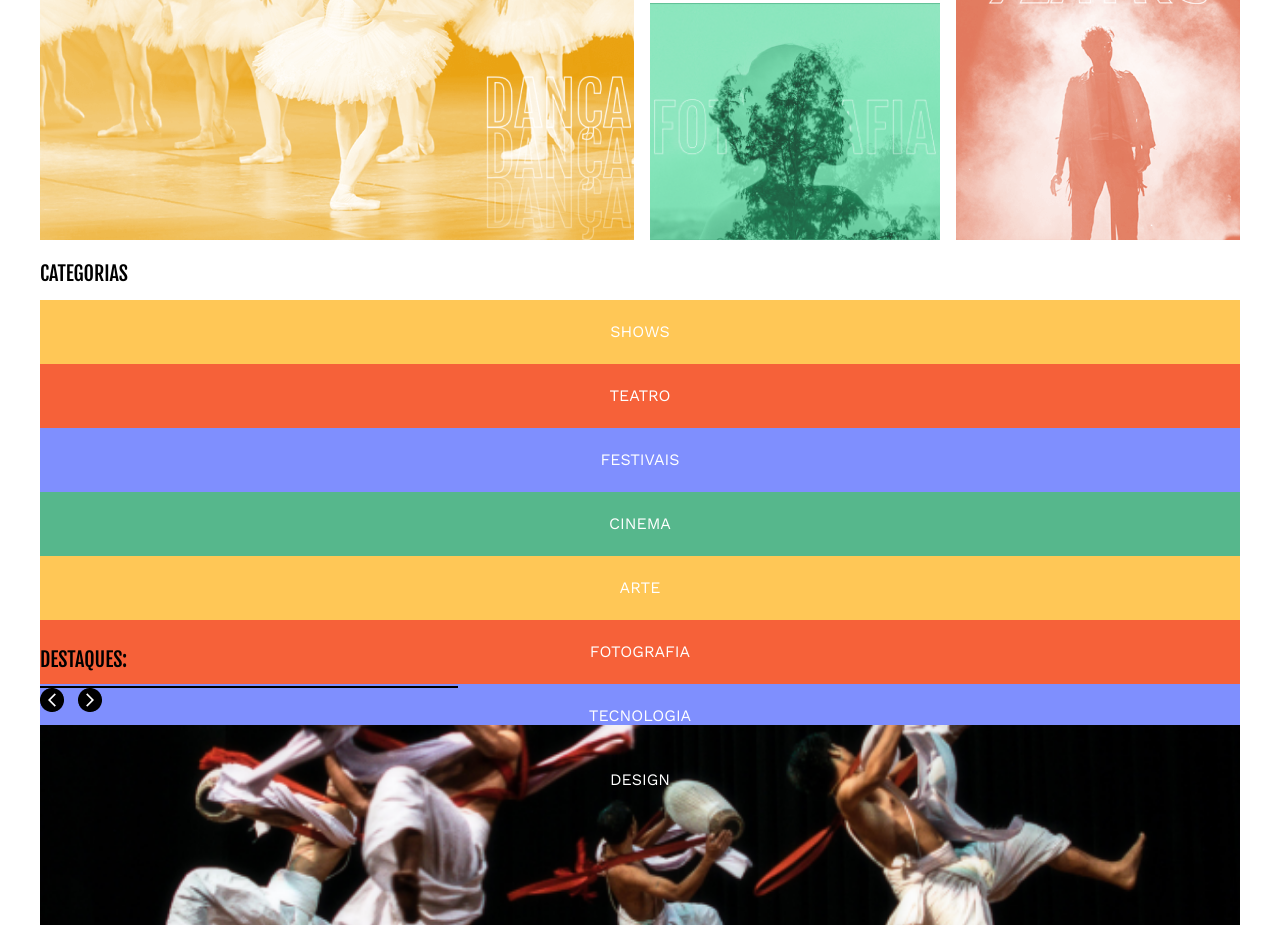
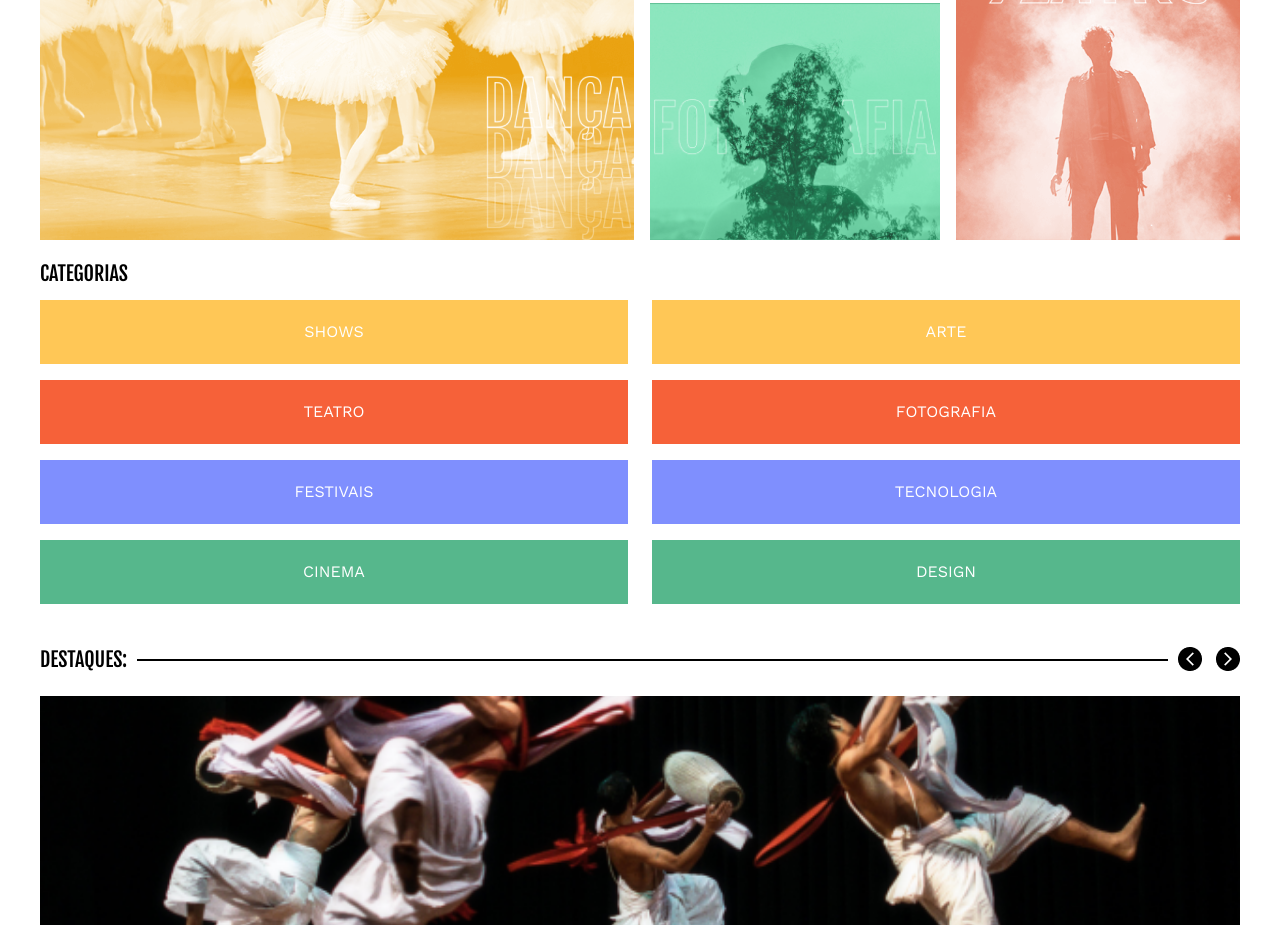
Before and after one commit to fabiomendoncaerpedev/culturama, a plain HTML site: page index.html in a window 1280 px wide. Shown: the part 467-1392 px from the top of the page. Drawn offline with nearby package versions, Linux system fonts and the light colour scheme.

Commit message:
feat: styling categories section

```diff
--- a/assets/style/flex.css
+++ b/assets/style/flex.css
@@ -1,3 +1,4 @@
+/* CABEÇALHO */
 .menu {
     display: flex;
     justify-content: space-around;
@@ -6,9 +7,35 @@
     column-gap: 33px;
 }
 
+/* CATEGORIAS */
+.categorias__lista {
+    display: flex;
+    flex-direction: column;
+    row-gap: .5rem;
+}
+
+.destaques {
+    display: flex;
+    align-items: center;
+    justify-content: space-between;
+    gap: 10px;
+}
+
+.destaques__barra {
+    flex-grow: 1;
+}
+
 @media (min-width: 720px) {
+    /* CABEÇALHO */
     .menu {
         column-gap: 75px;
+    }
+
+    /* CATEGORIAS */
+    .categorias__lista {
+       flex-wrap: wrap;
+       column-gap: 1.5rem;
+       row-gap: 1rem;
     }
 }
 
@@ -37,6 +64,4 @@
     .menu__item:nth-child(5) {
         order: 2;
     }
-
-
 }
```
